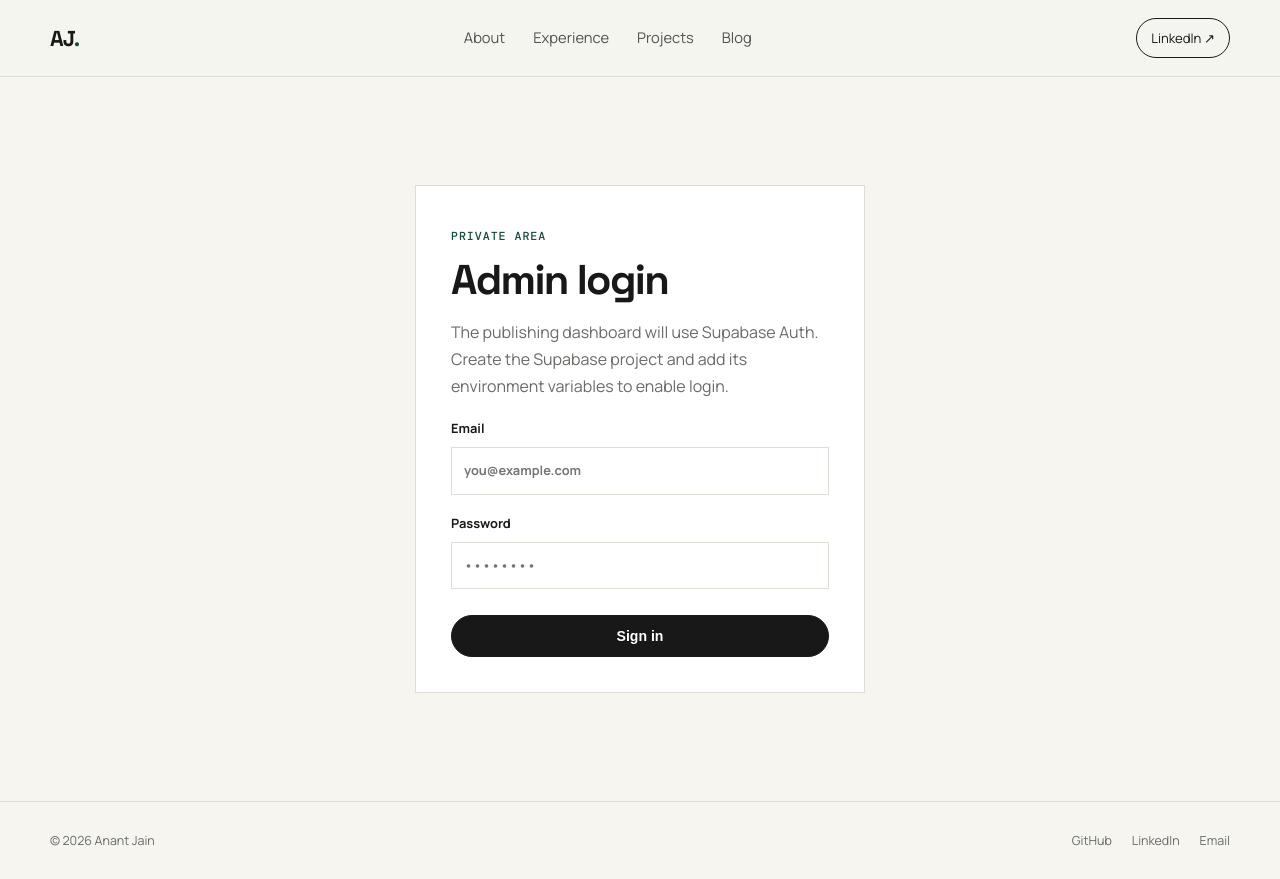
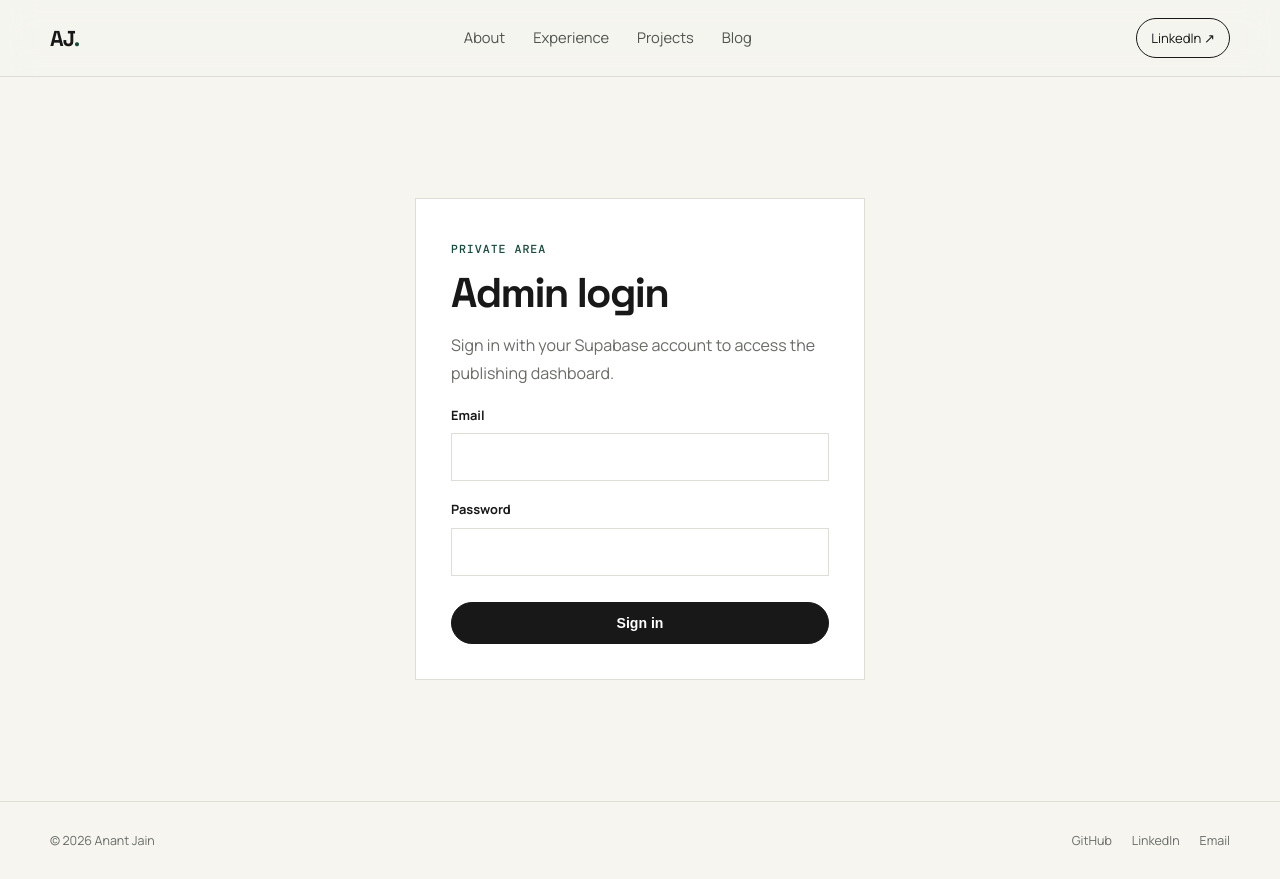
Before and after one commit to AnantJain9968/anantjain9968.github.io, a Next.js app: page /admin/login in a window 1280 px wide. Built offline with nearby package versions, Linux system fonts and the light colour scheme; no server answers.

Commit message:
feat(auth): connect admin login to Supabase

```diff
--- a/src/app/admin/login/page.tsx
+++ b/src/app/admin/login/page.tsx
@@ -1,3 +1,67 @@
 'use client';
-import { useState } from 'react';
-export default function AdminLoginPage() { const [message, setMessage] = useState(''); return <section className="admin-shell"><div className="admin-card"><span className="eyebrow">Private area</span><h1>Admin login</h1><p>The publishing dashboard will use Supabase Auth. Create the Supabase project and add its environment variables to enable login.</p><label>Email<input type="email" placeholder="you@example.com" /></label><label>Password<input type="password" placeholder="••••••••" /></label><button className="button primary" onClick={() => setMessage('Supabase is not connected yet. This UI is ready for the connection step.')}>Sign in</button>{message && <small>{message}</small>}</div></section>; }
+
+import { FormEvent, useState } from 'react';
+import { useSearchParams } from 'next/navigation';
+import { createClient } from '@/lib/supabase/client';
+
+export default function AdminLoginPage() {
+  const searchParams = useSearchParams();
+  const next = searchParams.get('next') || '/admin';
+  const [email, setEmail] = useState('');
+  const [password, setPassword] = useState('');
+  const [message, setMessage] = useState('');
+  const [loading, setLoading] = useState(false);
+
+  async function handleSubmit(event: FormEvent<HTMLFormElement>) {
+    event.preventDefault();
+    setLoading(true);
+    setMessage('');
+
+    const supabase = createClient();
+    const { error } = await supabase.auth.signInWithPassword({ email, password });
+
+    if (error) {
+      setMessage(error.message);
+      setLoading(false);
+      return;
+    }
+
+    window.location.assign(next.startsWith('/') ? next : '/admin');
+  }
+
+  return (
+    <section className="admin-shell">
+      <div className="admin-card">
+        <span className="eyebrow">Private area</span>
+        <h1>Admin login</h1>
+        <p>Sign in with your Supabase account to access the publishing dashboard.</p>
+        <form onSubmit={handleSubmit}>
+          <label>
+            Email
+            <input
+              type="email"
+              value={email}
+              onChange={(event) => setEmail(event.target.value)}
+              autoComplete="email"
+              required
+            />
+          </label>
+          <label>
+            Password
+            <input
+              type="password"
+              value={password}
+              onChange={(event) => setPassword(event.target.value)}
+              autoComplete="current-password"
+              required
+            />
+          </label>
+          <button className="button primary" type="submit" disabled={loading}>
+            {loading ? 'Signing in…' : 'Sign in'}
+          </button>
+        </form>
+        {message && <small role="alert">{message}</small>}
+      </div>
+    </section>
+  );
+}
```
